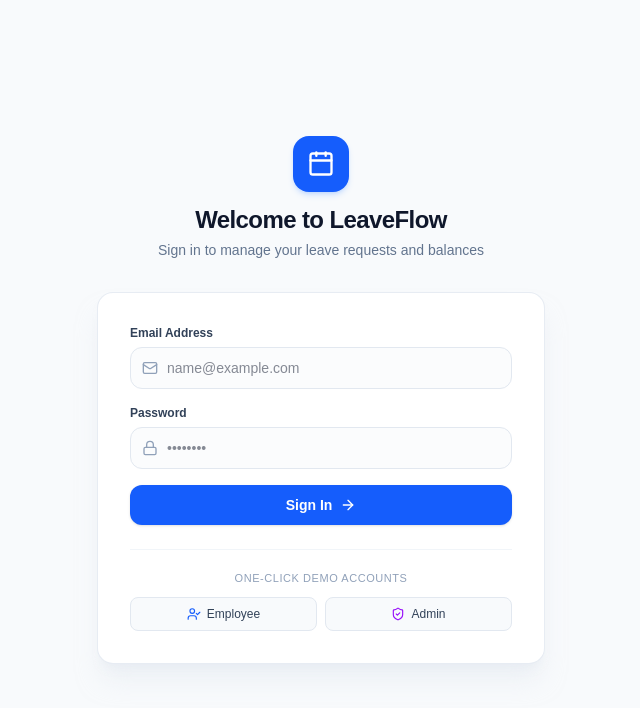
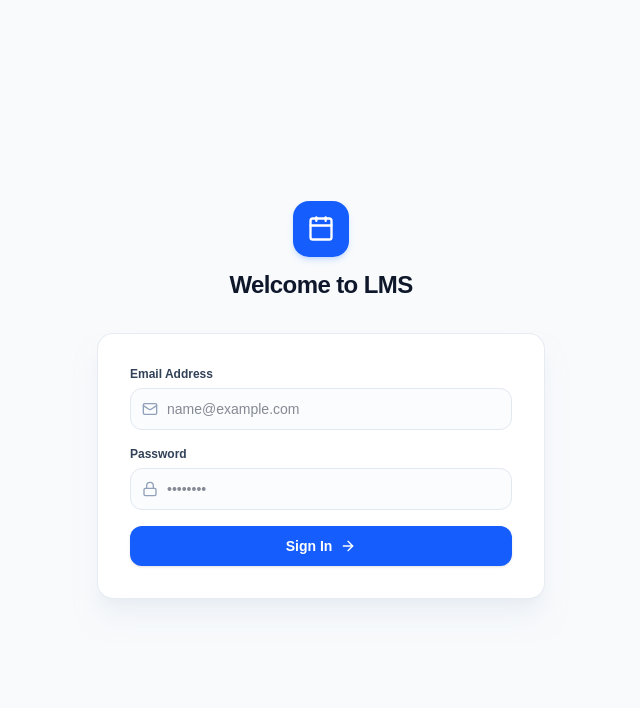
Before and after one commit to amoori01/Leave-Management-System, a Next.js app in the folder frontend/: page /login in a window 1280 px wide. Shown: the top 708 px of the page, without its empty margins (319-959 px from the left). Built offline with nearby package versions, Linux system fonts and the light colour scheme; no server answers.

Commit message:
style(login): update branding to LMS, remove subtitle and demo accounts section

```diff
--- a/frontend/app/login/page.tsx
+++ b/frontend/app/login/page.tsx
@@ -3,7 +3,7 @@
 import { useState } from 'react';
 import { useRouter } from 'next/navigation';
 import { api } from '../../lib/api';
-import { Calendar, Lock, Mail, ArrowRight, ShieldCheck, UserCheck, AlertCircle, Loader2 } from 'lucide-react';
+import { Calendar, Lock, Mail, ArrowRight, AlertCircle, Loader2 } from 'lucide-react';
 
 export default function LoginPage() {
   const router = useRouter();
@@ -31,12 +31,6 @@ export default function LoginPage() {
     }
   };
 
-  const handleQuickFill = (demoEmail: string, demoPass: string) => {
-    setEmail(demoEmail);
-    setPassword(demoPass);
-    setError(null);
-  };
-
   return (
     <div className="flex min-h-screen flex-col items-center justify-center bg-slate-50 p-4 dark:bg-slate-950">
       <div className="w-full max-w-md">
@@ -46,11 +40,8 @@ export default function LoginPage() {
             <Calendar className="h-7 w-7" />
           </div>
           <h1 className="text-2xl font-bold tracking-tight text-slate-900 dark:text-white">
-            Welcome to LeaveFlow
+            Welcome to LMS
           </h1>
-          <p className="mt-1 text-sm text-slate-500 dark:text-slate-400">
-            Sign in to manage your leave requests and balances
-          </p>
         </div>
 
         {/* Login Card */}
@@ -119,31 +110,6 @@ export default function LoginPage() {
               )}
             </button>
           </form>
-
-          {/* Quick Demo Fill Buttons */}
-          <div className="mt-6 border-t border-slate-100 pt-5 dark:border-slate-800">
-            <p className="mb-2.5 text-center text-[11px] font-medium uppercase tracking-wider text-slate-400">
-              One-Click Demo Accounts
-            </p>
-            <div className="grid grid-cols-2 gap-2">
-              <button
-                type="button"
-                onClick={() => handleQuickFill('employee@example.com', 'Employee123!')}
-                className="flex items-center justify-center gap-1.5 rounded-lg border border-slate-200 bg-slate-50 px-3 py-2 text-xs font-medium text-slate-700 transition hover:border-blue-300 hover:bg-blue-50/50 hover:text-blue-700 dark:border-slate-700 dark:bg-slate-800 dark:text-slate-300 dark:hover:border-blue-700"
-              >
-                <UserCheck className="h-3.5 w-3.5 text-blue-600" />
-                <span>Employee</span>
-              </button>
-              <button
-                type="button"
-                onClick={() => handleQuickFill('admin@example.com', 'Admin123!')}
-                className="flex items-center justify-center gap-1.5 rounded-lg border border-slate-200 bg-slate-50 px-3 py-2 text-xs font-medium text-slate-700 transition hover:border-purple-300 hover:bg-purple-50/50 hover:text-purple-700 dark:border-slate-700 dark:bg-slate-800 dark:text-slate-300 dark:hover:border-purple-700"
-              >
-                <ShieldCheck className="h-3.5 w-3.5 text-purple-600" />
-                <span>Admin</span>
-              </button>
-            </div>
-          </div>
         </div>
       </div>
     </div>
```
